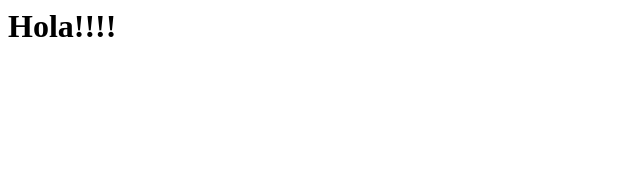
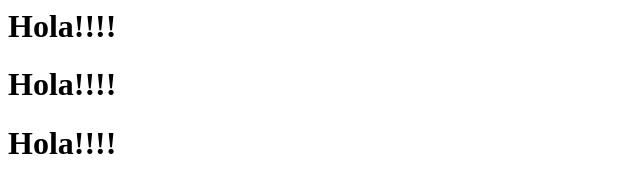
Before and after one commit to DianaBaRo/exceptional-realty, a plain HTML site: page index.html in a window 1280 px wide. Shown: the whole page, without its empty margins (0-640 px from the left). Drawn offline with Linux system fonts and the light colour scheme.

Commit message:
Add text to index

```diff
--- a/index.html
+++ b/index.html
@@ -1 +1,3 @@
 <h1>Hola!!!!</h1>
+<h1>Hola!!!!</h1>
+<h1>Hola!!!!</h1>
```
